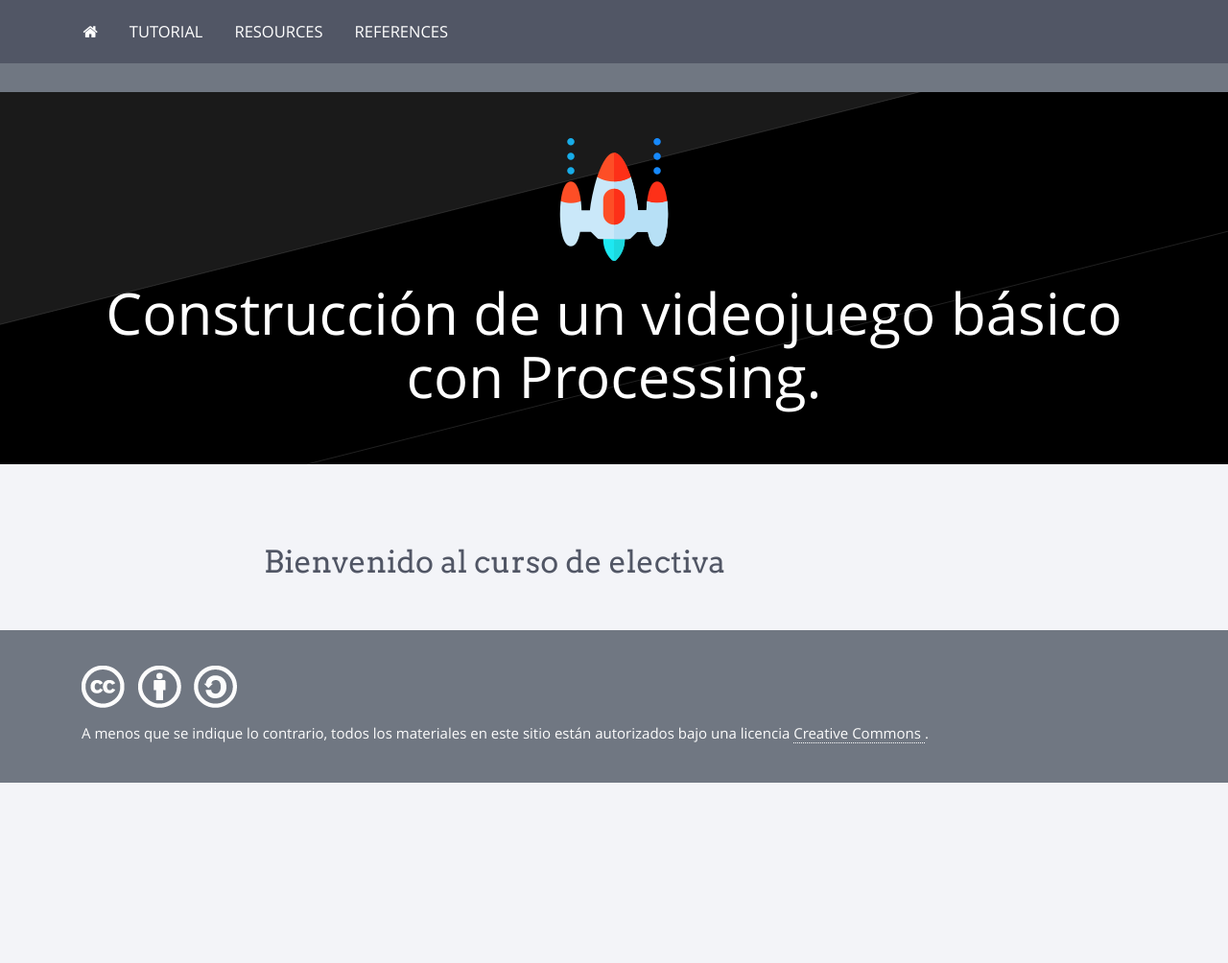
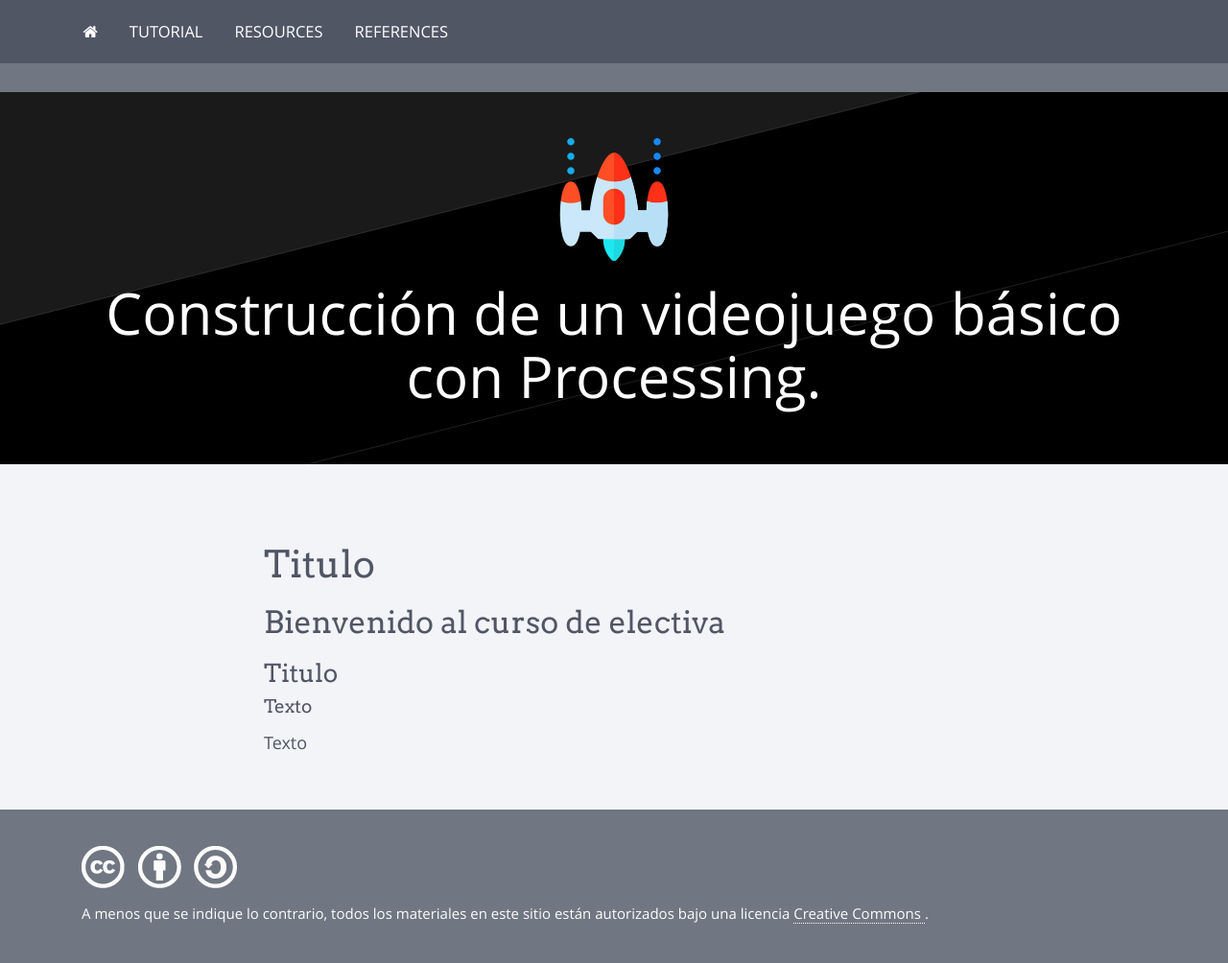
Before and after one commit to doztrock/doztrock.github.io, a Jekyll site: the page built from index.md, in a window 1280 px wide. Shown: the whole page at 96% size. Built offline with Jekyll 4.4.1, drawn with Linux system fonts in a browser that asks for light colours; nearby versions of some CDN libraries; our own code applies the rules of GitHub Pages for plain Markdown files; before the commit the page ends 900 px from its top, so only the background shows below that.

Commit message:
Update index.md

```diff
--- a/index.md
+++ b/index.md
@@ -3,4 +3,12 @@
 published: true
 ---
 
+# Titulo
+
 ## Bienvenido al curso de electiva
+
+### Titulo
+
+#### Texto
+
+Texto
```
